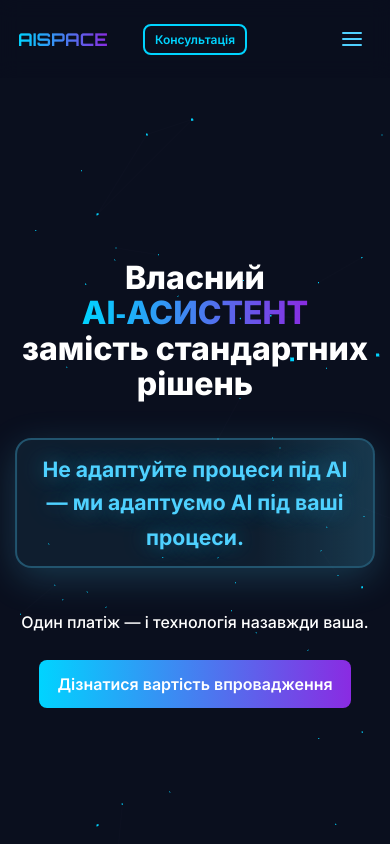
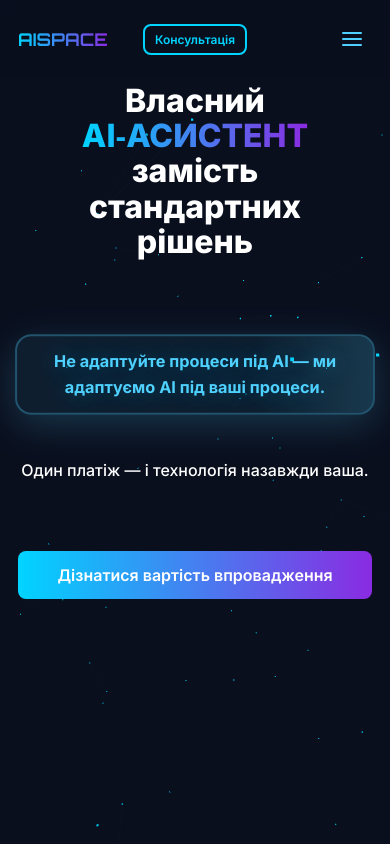
Before and after one commit to RoS-AI-Space/aispace-pages-site, a plain HTML site: page index.html in a window 390 px wide. Shown: the top 844 px of the page. Drawn offline with nearby package versions, Linux system fonts and the light colour scheme; animation ran at ten frames a second.

Commit message:
Refactor styles for responsiveness and layout improvements
Adjusted font sizes and padding for better responsiveness across various screen sizes. Improved layout for mobile devices, ensuring better space utilization and readability.

```diff
--- a/index.html
+++ b/index.html
@@ -463,12 +463,12 @@
 
         .key-message {
             color: #4FD1FF;
-            font-size: clamp(1.3rem, 3vw, 1.8rem);
+            font-size: clamp(1rem, 3vw, 1.6rem);
             font-weight: 700;
             display: block;
             text-shadow: 0 0 20px rgba(79, 209, 255, 0.3);
             animation: keyMessagePulse 3s ease-in-out infinite;
-            padding: clamp(16px, 2.5vw, 24px) clamp(20px, 3vw, 32px);
+            padding: clamp(14px, 2.5vw, 22px) clamp(18px, 3vw, 28px);
             border-radius: 16px;
             background-color: rgba(79, 209, 255, 0.08);
             border: 2px solid rgba(79, 209, 255, 0.3);
@@ -477,6 +477,11 @@
             overflow: hidden;
             box-shadow: 0 8px 32px rgba(79, 209, 255, 0.15);
             max-width: 100%;
+            width: 100%;
+            box-sizing: border-box;
+            text-align: center;
+            word-wrap: break-word;
+            overflow-wrap: break-word;
         }
 
         .key-message::before {
@@ -1350,7 +1355,7 @@
             }
         }
 
-        /* Mobile devices */
+        /* Mobile devices - All sizes with better space filling */
         @media (max-width: 767px) {
             body {
                 padding-top: 70px;
@@ -1359,16 +1364,90 @@
             .hero {
                 height: 100vh;
                 min-height: auto;
-                align-items: center;
+                align-items: flex-start;
                 padding-top: 0;
-                padding-bottom: 20px;
+                padding-bottom: 0;
             }
 
             .hero-content {
-                padding-top: clamp(15px, 6vh, 40px);
-                padding-bottom: clamp(15px, 6vh, 40px);
-            }
-
+                height: calc(100vh - 70px);
+                padding-top: 0;
+                padding-bottom: 2px;
+                display: flex;
+                flex-direction: column;
+                justify-content: flex-start;
+                gap: 14px;
+            }
+
+            .hero-title {
+                margin-top: 18px;
+            }
+
+            .key-message {
+                margin: 8px 0;
+            }
+
+            .hero-subtitle {
+                margin: 8px 0;
+            }
+
+            .btn-primary {
+                margin-top: 5px;
+                margin-bottom: 5px;
+                flex-shrink: 0;
+            }
+        }
+
+        /* Mobile devices - Very small screens (iPhone 5) */
+        @media (max-width: 360px) {
+            body {
+                padding-top: 50px;
+            }
+
+            .hero {
+                height: 100vh;
+                min-height: auto;
+                padding-bottom: 2px;
+            }
+
+            .hero-content {
+                height: calc(100vh - 52px);
+                gap: 8px;
+                padding-bottom: 2px;
+            }
+
+            .hero-title {
+                margin-top: 3px;
+                font-size: clamp(1rem, 3.2vw, 1.4rem);
+                max-width: 100%;
+                word-wrap: break-word;
+                overflow-wrap: break-word;
+                word-break: keep-all;
+                padding: 0 1px;
+            }
+
+            .key-message {
+                margin: 3px 0;
+                font-size: clamp(0.75rem, 2.2vw, 0.95rem);
+                padding: 6px 10px;
+            }
+
+            .hero-subtitle {
+                margin: 3px 0;
+                font-size: clamp(0.75rem, 2vw, 0.9rem);
+            }
+
+            .btn-primary {
+                margin-top: 3px;
+                margin-bottom: 1px;
+                flex-shrink: 0;
+                font-size: clamp(0.75rem, 2vw, 0.85rem);
+                padding: 5px 10px;
+            }
+        }
+
+        /* Common mobile styles for all screen sizes */
+        @media (max-width: 767px) {
             section {
                 padding: 50px 0;
             }
@@ -1378,12 +1457,22 @@
             }
 
             .hero-content {
-                padding: 0 20px;
+                padding: 0 10px;
                 max-width: 100%;
+                width: 100%;
+                box-sizing: border-box;
             }
 
             .hero-title {
-                font-size: clamp(2.2rem, 5vw, 2.8rem);
+                font-size: clamp(1.6rem, 4.8vw, 2.8rem);
+                white-space: pre-line;
+                line-height: 1.1;
+                text-align: center;
+                max-width: 100%;
+                word-wrap: break-word;
+                overflow-wrap: break-word;
+                word-break: keep-all;
+                padding: 0 5px;
             }
             .hero-subtitle {
                 font-size: clamp(1.1rem, 2.5vw, 1.4rem);
@@ -1455,11 +1544,12 @@
             }
 
             .btn-primary {
-                font-size: clamp(1rem, 2.2vw, 1.2rem);
-                padding: clamp(14px, 2.2vw, 18px) clamp(18px, 2.8vw, 24px);
+                font-size: clamp(1rem, 3vw, 1.5rem);
+                padding: clamp(14px, 3vw, 20px) clamp(20px, 4vw, 32px);
                 max-width: 100%;
                 width: 100%;
                 box-sizing: border-box;
+                margin-bottom: 10px;
             }
 
             .cta-title { font-size: 1.3rem; }
@@ -1738,7 +1828,10 @@
         <section class="hero" id="hero" role="banner">
             <div id="hero-canvas" aria-hidden="true"></div>
             <div class="hero-content">
-                <h1 class="hero-title">Власний <span class="gradient-text">AI&#8209;АСИСТЕНТ</span> замість стандартних рішень</h1>
+                <h1 class="hero-title">Власний
+<span class="gradient-text">AI&#8209;АСИСТЕНТ</span>
+замість стандартних
+рішень</h1>
                 <p class="hero-subtitle">
                     <span class="key-message">Не адаптуйте процеси під AI — ми адаптуємо AI під ваші процеси.</span>
                     <br>
```
